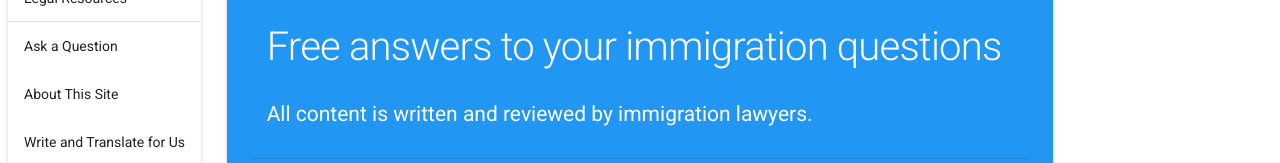
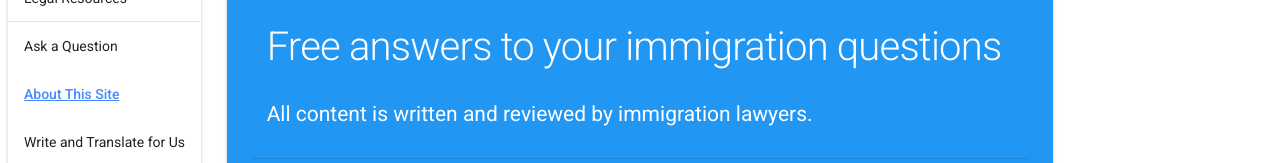
Before and after one commit to faganfv/hacktheban, a website: page index.html in a window 1280 px wide. Both pictures are taken after a click on the button "more_vert". Shown: the part 122-285 px from the top of the page. Drawn offline with nearby package versions, Linux system fonts and the light colour scheme.

Commit message:
Link to readme

```diff
--- a/index.html
+++ b/index.html
@@ -31,7 +31,7 @@
         <li class="mdl-menu__item">Immigrant Questions</li>
         <li class="mdl-menu__item mdl-menu__item--full-bleed-divider">Legal Resources</li>
         <li class="mdl-menu__item">Ask a Question</li>
-        <li class="mdl-menu__item">About This Site</li>
+        <li class="mdl-menu__item"><a href="https://github.com/faganfv/hacktheban/blob/master/README.md">About This Site</a></li>
         <li class="mdl-menu__item">Write and Translate for Us</li>
         <li class="mdl-menu__item">API</li>
       </ul>
```
